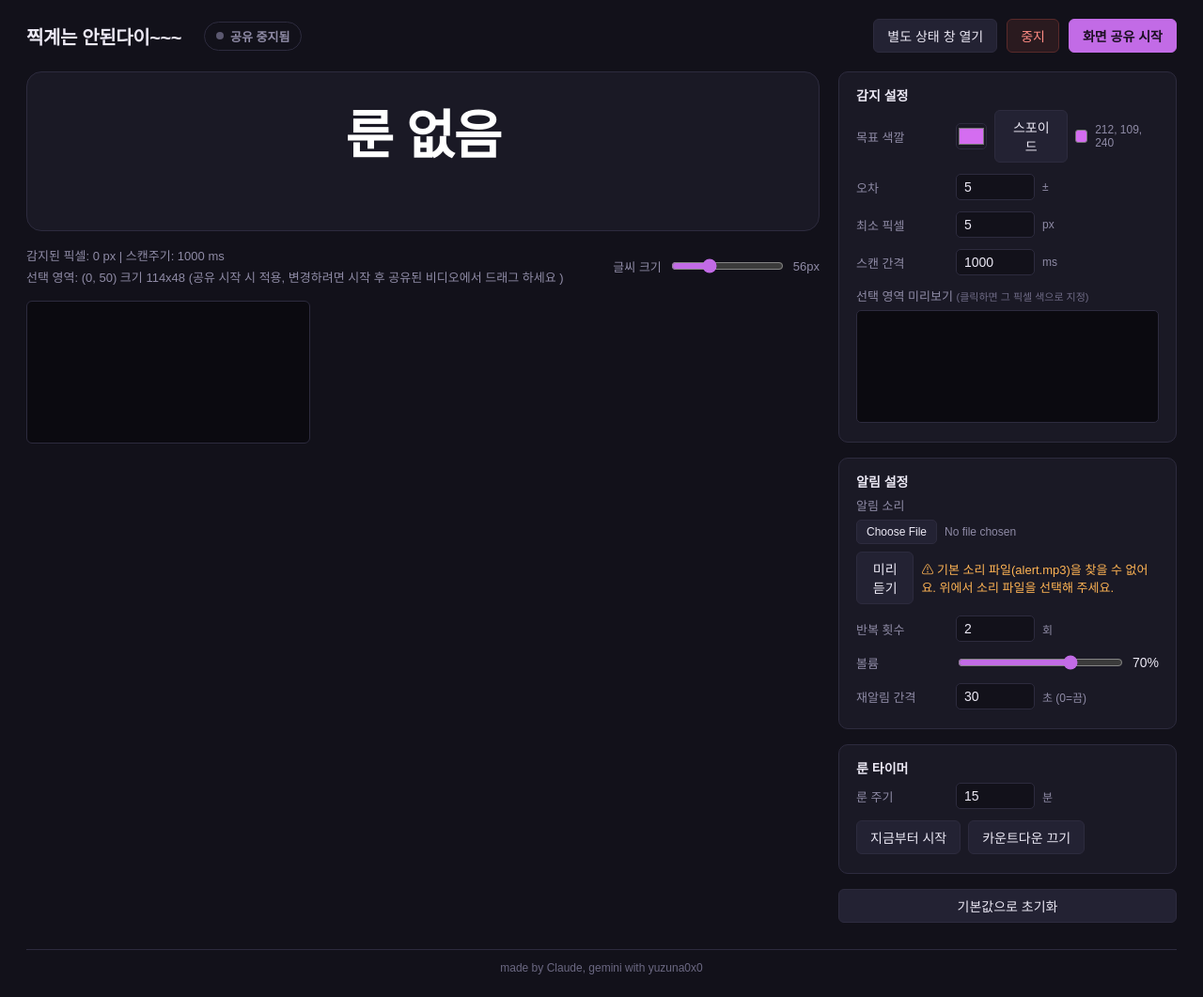
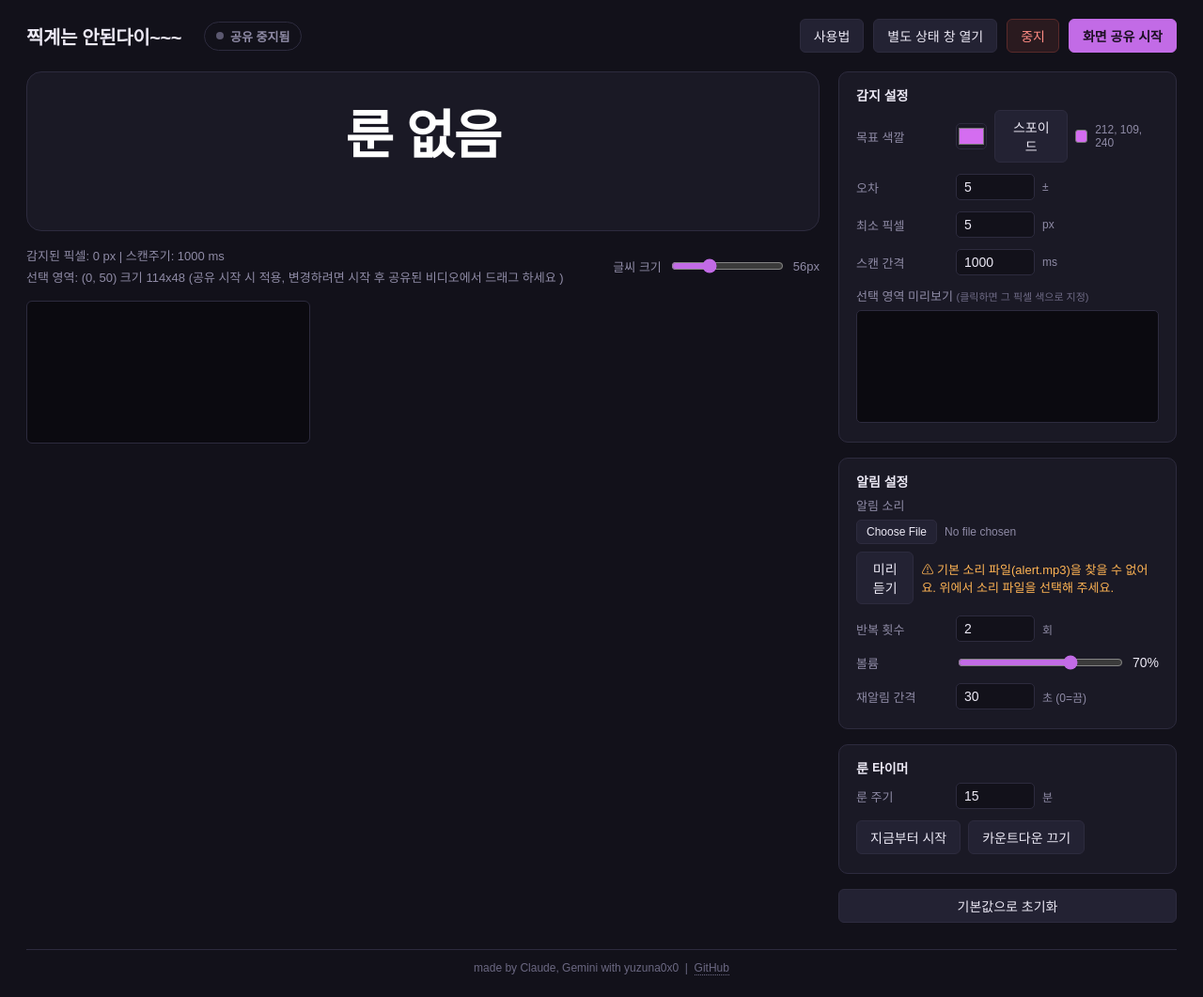
Before and after one commit to yuzuna0x0/maplestory-rune-alert, a plain HTML site: page index.html in a window 1280 px wide. Shown: the whole page at 94% size. Drawn offline with Linux system fonts and the light colour scheme; a web font is replaced by a local one.

Commit message:
Add files via upload

```diff
--- a/index.html
+++ b/index.html
@@ -32,6 +32,10 @@
       transition: background-color .12s, border-color .12s;
     }
     button:hover { background: #2d2c40; border-color: #44425c; }
+    a.btn { display: inline-block; padding: 7px 14px; font: inherit; color: var(--text); text-decoration: none;
+      background: var(--panel2); border: 1px solid var(--line); border-radius: 6px;
+      transition: background-color .12s, border-color .12s; }
+    a.btn:hover { background: #2d2c40; border-color: #44425c; }
     button.primary { background: var(--accent); border-color: var(--accent); color: #1a0f20; font-weight: 700; }
     button.primary:hover { background: #d07df0; }
     button.danger { color: #ff8b84; border-color: #5a2a2a; background: #2a1a1f; }
@@ -92,6 +96,8 @@
 
     .footer { margin-top: 28px; padding-top: 12px; border-top: 1px solid var(--line);
       font-size: 12px; color: #6b6882; text-align: center; }
+    .footer a { color: inherit; text-decoration: none; border-bottom: 1px dotted #6b6882; }
+    .footer a:hover { color: var(--accent); border-bottom-color: var(--accent); }
   </style>
 </head>
 <body>
@@ -102,6 +108,7 @@
         <span class="share" id="shareState"><i></i><b>공유 중지됨</b></span>
       </div>
       <div class="right">
+        <a class="btn" href="https://github.com/yuzuna0x0/maplestory-rune-alert" target="_blank" rel="noopener noreferrer" title="GitHub에서 사용법 보기">사용법</a>
         <button id="popupBtn" type="button">별도 상태 창 열기</button>
         <button id="stopBtn" class="danger">중지</button>
         <button id="startBtn" class="primary">화면 공유 시작</button>
@@ -210,7 +217,7 @@
     <canvas id="scanCanvas" style="display:none;"></canvas>
     <audio id="alertAudio"></audio>
 
-    <div class="footer">made by Claude, gemini with yuzuna0x0</div>
+    <div class="footer">made by Claude, Gemini with yuzuna0x0 &nbsp;|&nbsp; <a href="https://github.com/yuzuna0x0/maplestory-rune-alert" target="_blank" rel="noopener noreferrer">GitHub</a></div>
   </div>
 
   <script>
```
